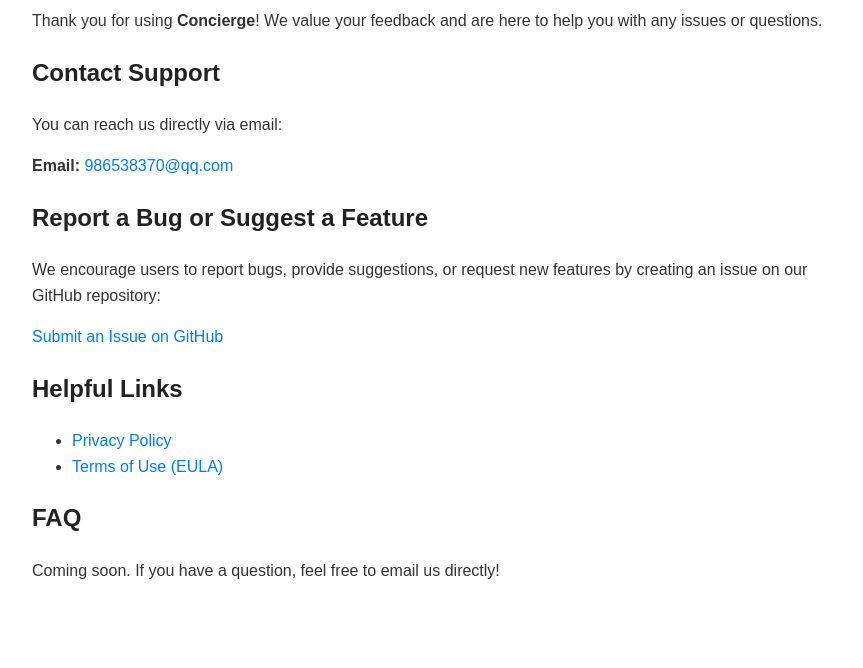
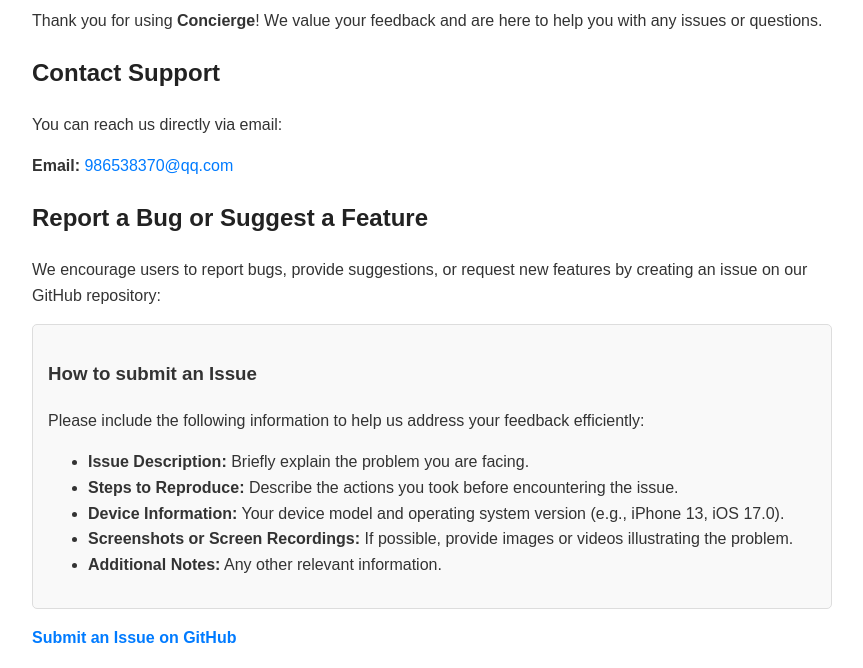
Before and after one commit to BR-commit/Concierge-Feedback, a plain HTML site: page index.html in a window 1280 px wide. Shown: the part 106-774 px from the top of the page, without its empty margins (208-1071 px from the left). Drawn offline with Linux system fonts and the light colour scheme.

Commit message:
Update index.html

```diff
--- a/index.html
+++ b/index.html
@@ -1,14 +1,16 @@
 <!DOCTYPE html>
 <html lang="en">
 <head>
-    <meta charset="UTF-8">
-    <meta name="viewport" content="width=device-width, initial-scale=1.0">
+    <meta charset="UTF-8" />
+    <meta name="viewport" content="width=device-width, initial-scale=1" />
     <title>Concierge App - Support & Feedback</title>
     <style>
         body { font-family: Arial, sans-serif; max-width: 800px; margin: auto; padding: 20px; line-height: 1.6; color: #333; }
         h1, h2 { color: #222; }
         a { color: #007bff; text-decoration: none; }
         a:hover { text-decoration: underline; }
+        ul { margin-top: 0; }
+        .instruction { background: #f9f9f9; border: 1px solid #ddd; padding: 15px; border-radius: 5px; }
     </style>
 </head>
 <body>
@@ -23,9 +25,20 @@
 
     <h2>Report a Bug or Suggest a Feature</h2>
     <p>We encourage users to report bugs, provide suggestions, or request new features by creating an issue on our GitHub repository:</p>
-    <p><a href="https://github.com/BR-commit/Concierge-Feedback/issues" target="_blank">
-        Submit an Issue on GitHub
-    </a></p>
+
+    <div class="instruction">
+        <h3>How to submit an Issue</h3>
+        <p>Please include the following information to help us address your feedback efficiently:</p>
+        <ul>
+            <li><strong>Issue Description:</strong> Briefly explain the problem you are facing.</li>
+            <li><strong>Steps to Reproduce:</strong> Describe the actions you took before encountering the issue.</li>
+            <li><strong>Device Information:</strong> Your device model and operating system version (e.g., iPhone 13, iOS 17.0).</li>
+            <li><strong>Screenshots or Screen Recordings:</strong> If possible, provide images or videos illustrating the problem.</li>
+            <li><strong>Additional Notes:</strong> Any other relevant information.</li>
+        </ul>
+    </div>
+
+    <p><a href="https://github.com/BR-commit/Concierge-Feedback/issues" target="_blank" style="font-weight: bold;">Submit an Issue on GitHub</a></p>
 
     <h2>Helpful Links</h2>
     <ul>
```
